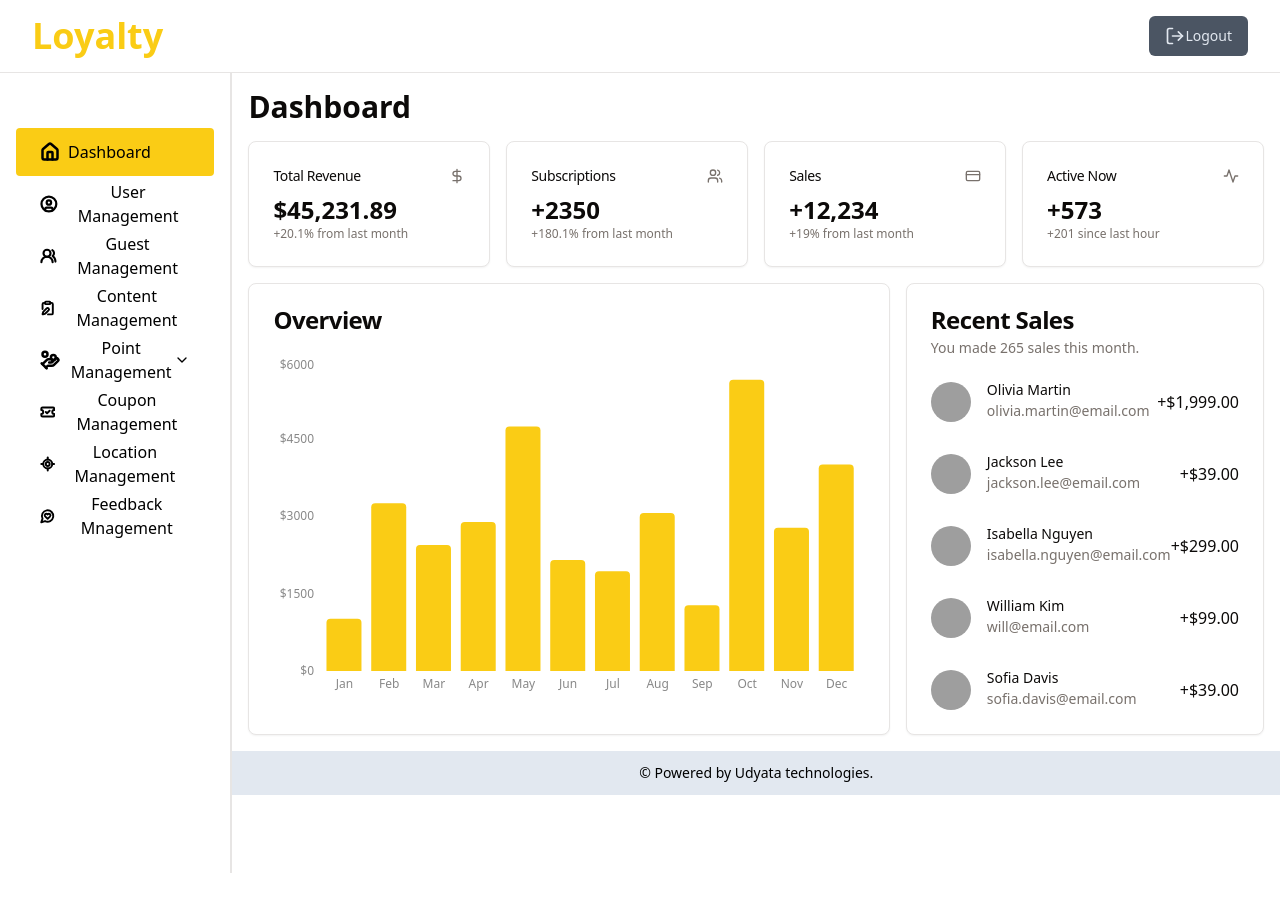
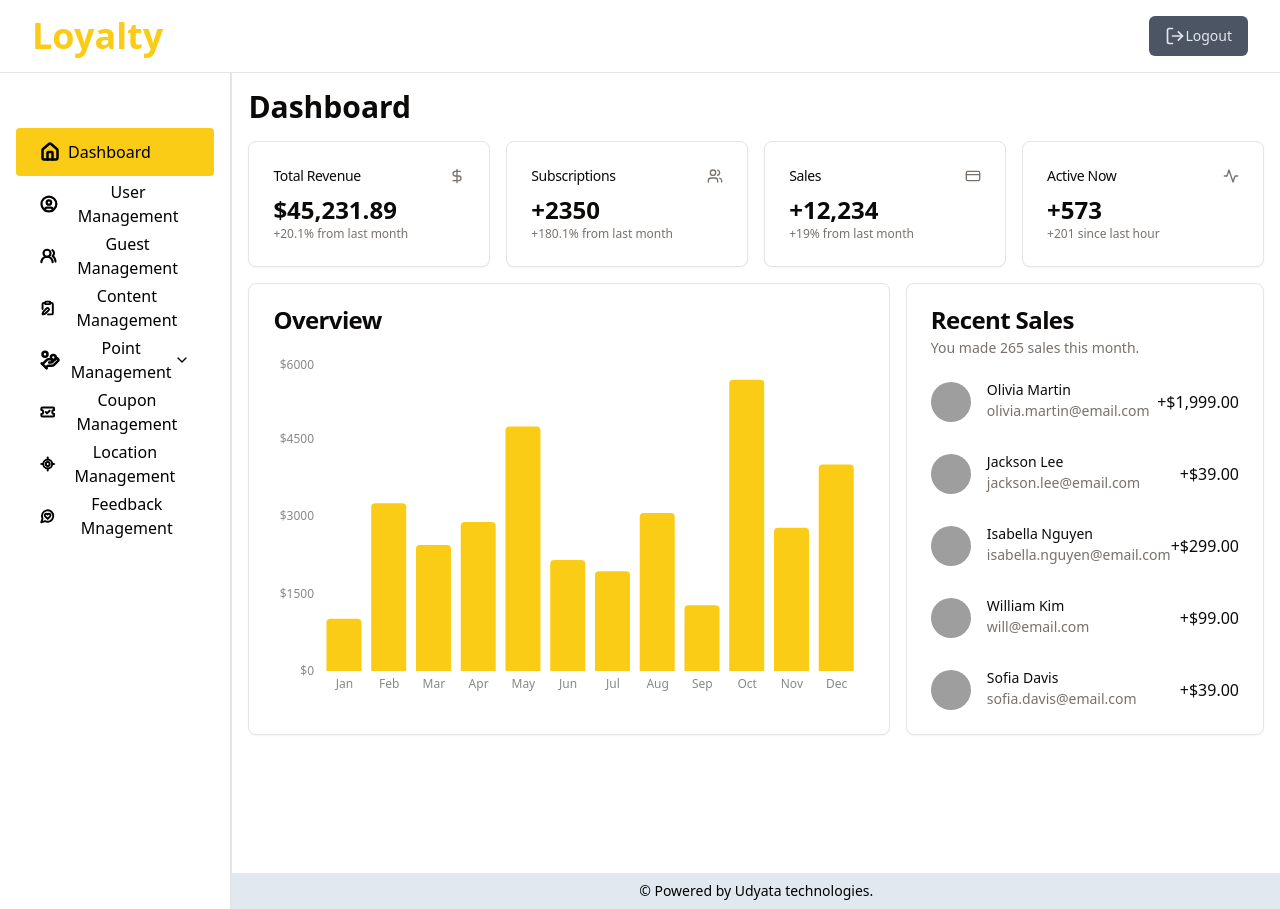
Before and after one commit to aaananddd/loyalty-frontend, a React (Vite) app: page / in a window 1280 px wide. Before the commit the page ends 873 px from the top, so only its background shows below. Built offline with nearby package versions, Linux system fonts and the light colour scheme; sample sign-in values are in the browser's storage; grey boxes are pictures that could not be loaded.

Commit message:
min-h-screen set

```diff
--- a/src/components/Footer/index.jsx
+++ b/src/components/Footer/index.jsx
@@ -1,6 +1,6 @@
 const Footer = () => {
   return (
-    <footer className="w-full  bg-slate-200 text-white py-3 ">
+    <footer className="w-full bg-slate-200 text-white py-2 ">
       <p className="text-sm text-center text-black">
         © Powered by Udyata technologies.
       </p>
--- a/src/pages/private/dashboard/index.jsx
+++ b/src/pages/private/dashboard/index.jsx
@@ -3,7 +3,7 @@ import { Overview } from "./Overview";
 import UsersActivity from "./UsersActivity";
 const DashBoardPage = () => {
   return (
-    <div className="p-4 space-y-4">
+    <div className="p-4 space-y-4 min-h-screen">
       <h1 className="text-3xl font-semibold">Dashboard</h1>
       <UsersActivity />
       <div className="flex gap-x-4">
--- a/src/pages/private/user-management/index.jsx
+++ b/src/pages/private/user-management/index.jsx
@@ -3,9 +3,9 @@ import UsersList from "./UsersList";
 import CreateUserDialog from "./CreateUserDialog";
 const UserManagementPage = () => {
   return (
-    <div>
+    <div className="min-h-screen">
       <div>
-        <div className="flex justify-between p-8">
+        <div className="flex justify-between p-8 ">
           <h1 className="font-semibold text-2xl  ">Users</h1>
           <SearchBar />
           <CreateUserDialog />
```
